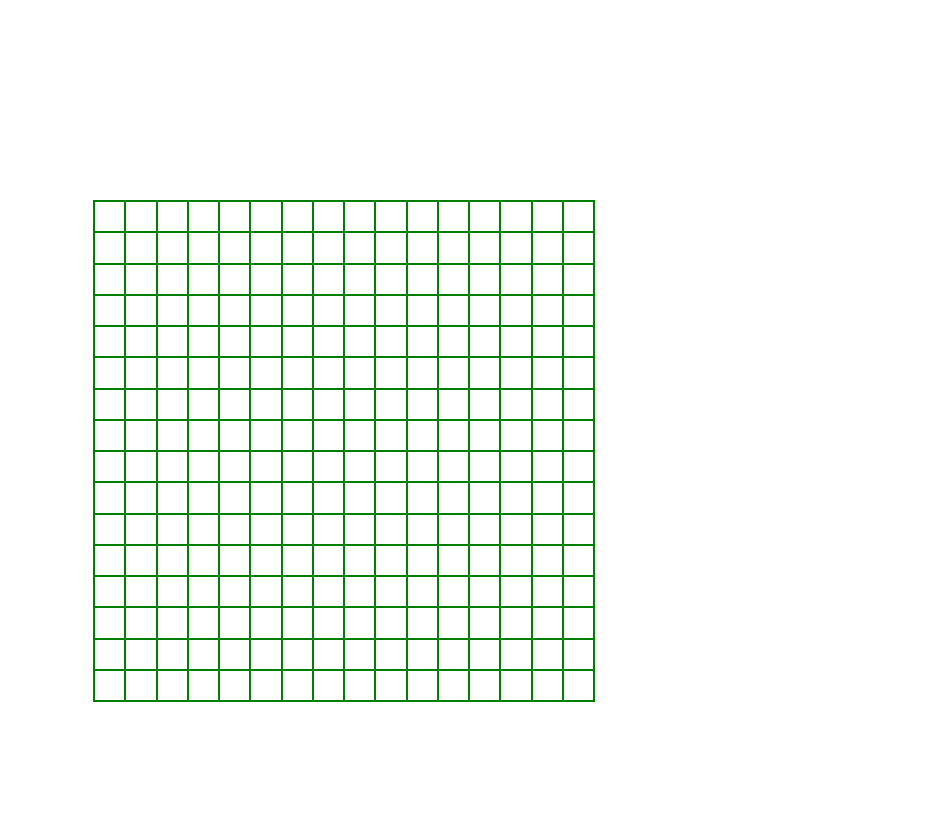
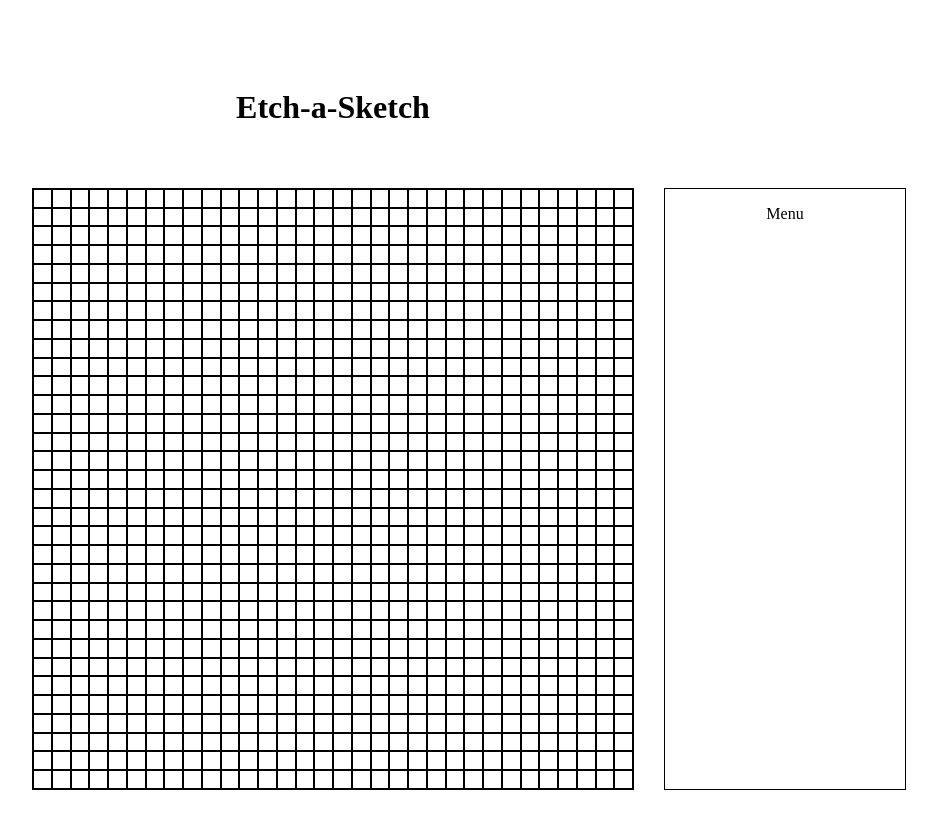
Before and after one commit to lucasbpaiva/Etch-a-Sketch, a plain HTML site: page index.html in a window 1280 px wide. Shown: the whole page, without its empty margins (296-1233 px from the left). Drawn offline with Linux system fonts and the light colour scheme.

Commit message:
add a lateral menu

```diff
--- a/index.html
+++ b/index.html
@@ -8,7 +8,15 @@
     <link rel="stylesheet" href="style.css">
 </head>
 <body>
-    <div class="container"></div>
+    <div class="container">
+        <div class="main">
+            <div class="header">
+                <h1>Etch-a-Sketch</h1>
+            </div>
+            <div class="grid"></div>
+        </div>
+        <div class="menu"><p>Menu</p></div>
+    </div>
     <script src="script.js"></script>
 </body>
 </html>
--- a/script.js
+++ b/script.js
@@ -3,7 +3,9 @@ function createGrid(n) {
     for (let i = 0; i < n * n; i++) {
         let tile = document.createElement("div");
         tile.classList.add("tile");
-        container.appendChild(tile);
+        let sizeOfTile = 600 / n;
+        tile.setAttribute("style", `width: ${sizeOfTile}px; height: ${sizeOfTile}px;`);
+        grid.appendChild(tile);
     }
 }
 
@@ -11,9 +13,9 @@ function fillSquare(tile) {
     tile.classList.add("filled");
 }
 
-let container = document.querySelector(".container");
+let grid = document.querySelector(".grid");
 
-let n = 16;
+let n = 32;
 createGrid(n);
 
 let mousePressed = false;
--- a/style.css
+++ b/style.css
@@ -1,20 +1,47 @@
-div {
-    border: solid 0.5px green;
+.grid, .tile, .menu {
+    border: solid 1px black;
+}
+
+body {
+    display: flex;
+    padding: 20px 15% 20px 25%; /* top righ bottom left */
+}
+
+h1 {
+    text-align: center;
 }
 
 .container {
-    margin: auto;
-    margin-top: 200px;
+    display: flex;
+    align-items: flex-end;
+    gap: 30px;
+}
+
+.header {
+    padding: 40px;
+}
+
+.main {
+    display: flex;
+    flex-direction: column;
+    align-items: center;
+}
+
+.menu {
+    width: 240px;
+    height: 600px;
+    text-align: center;
+}
+
+.grid {
     display: flex;
     flex-wrap: wrap;
-    width: 500px;
-    height: 500px;
+    width: 600px;
+    height: 600px;
 }
 
 .tile {
     box-sizing: border-box;
-    width: 31.25px;
-    height: 31.25px;
 }
 
 .filled {
```
